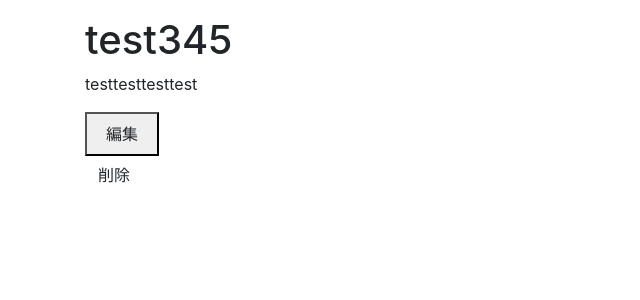
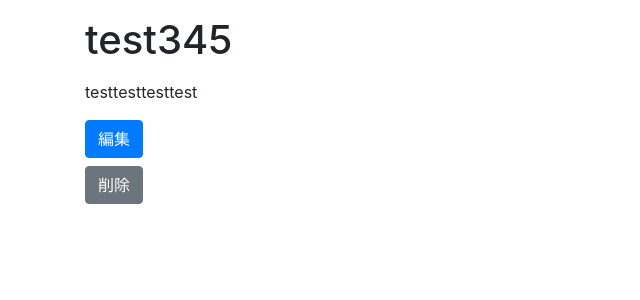
Before and after one commit to ishishishi/Beginner-s-Blog, a Django app: page /post_detail/6/ in a window 1280 px wide. Shown: the part 56-356 px from the top of the page, without its empty margins (0-640 px from the left). Run offline with Django 3.2, Linux system fonts and the light colour scheme; a user stored in the database is signed in; data comes from the database, SQL or seed files in the repository; both versions use the stored data as it was after the commit; some libraries are stand-ins or nearby versions.

Commit message:
modified requirements.txt

```diff
--- a/blog/templates/blog/edit_post.html
+++ b/blog/templates/blog/edit_post.html
@@ -17,7 +17,7 @@
       <td>{{ form.text }}</td>
     </tr>
   </table>
-  <button class="btn" type="submit">保存</button>
+  <button class="btn btn-primary" type="submit">保存</button>
 </form>
 
 {% endblock %}
--- a/blog/templates/blog/post_detail.html
+++ b/blog/templates/blog/post_detail.html
@@ -2,13 +2,13 @@
 
 {% block main %}
 <h1>{{ post_detail.title }}</h1>
-<p>{{ post_detail.text }}</p>
+<p>{{ post_detail.text | linebreaks | urlize }}</p>
 
 {% if request.user == post_detail.user %}
-<button><a class="btn" href="{% url 'blog:edit_post' post_detail.pk %}">編集</a></button>
+<a class="btn btn-primary mb-2" href="{% url 'blog:edit_post' post_detail.pk %}">編集</a>
 
 <form method="post" action="{% url 'blog:posts_delete' post_detail.pk %}">{% csrf_token %}
-    <button class="btn" type="submit" onclick='return confirm("本当に削除しますか？");'>削除</button>
+    <button class="btn btn-secondary" type="submit" onclick='return confirm("本当に削除しますか？");'>削除</button>
 </form>
 {% endif %}
 
--- a/blog/templates/blog/top.html
+++ b/blog/templates/blog/top.html
@@ -11,7 +11,7 @@
 
 {% for post in posts %}
 <h1>{{ post.title }}</h1>
-<p>{{ post.text }}</p>
+<p>{{ post.text | truncatechars:20 }}</p>
 <div class="float-right">
   <a>投稿者：<a/>
   <a class="user" href="{% url 'blog:user_detail' pk=post.user.pk %}">{{ post.user }}</a>
--- a/blog/templates/blog/user_detail.html
+++ b/blog/templates/blog/user_detail.html
@@ -10,7 +10,7 @@
 {% for user_post in user_posts %}
 
 <h1>{{ user_post.title }}</h1>
-<p>{{ user_post.text }}</p>
+<p>{{ user_post.text | truncatechars:20 }}</p>
 <a class="post-detail ml-4" href="{% url 'blog:post_detail'  pk=user_post.pk %}">記事を読む</a>
 
 
--- /dev/null
+++ b/runtime.txt
@@ -0,0 +1 @@
+python-3.6.5
```
Also changed, not shown: mysite/settings.py (+11 -0 lines), requirements.txt (added, +17 -0 lines), db.sqlite3, 4 other files.
